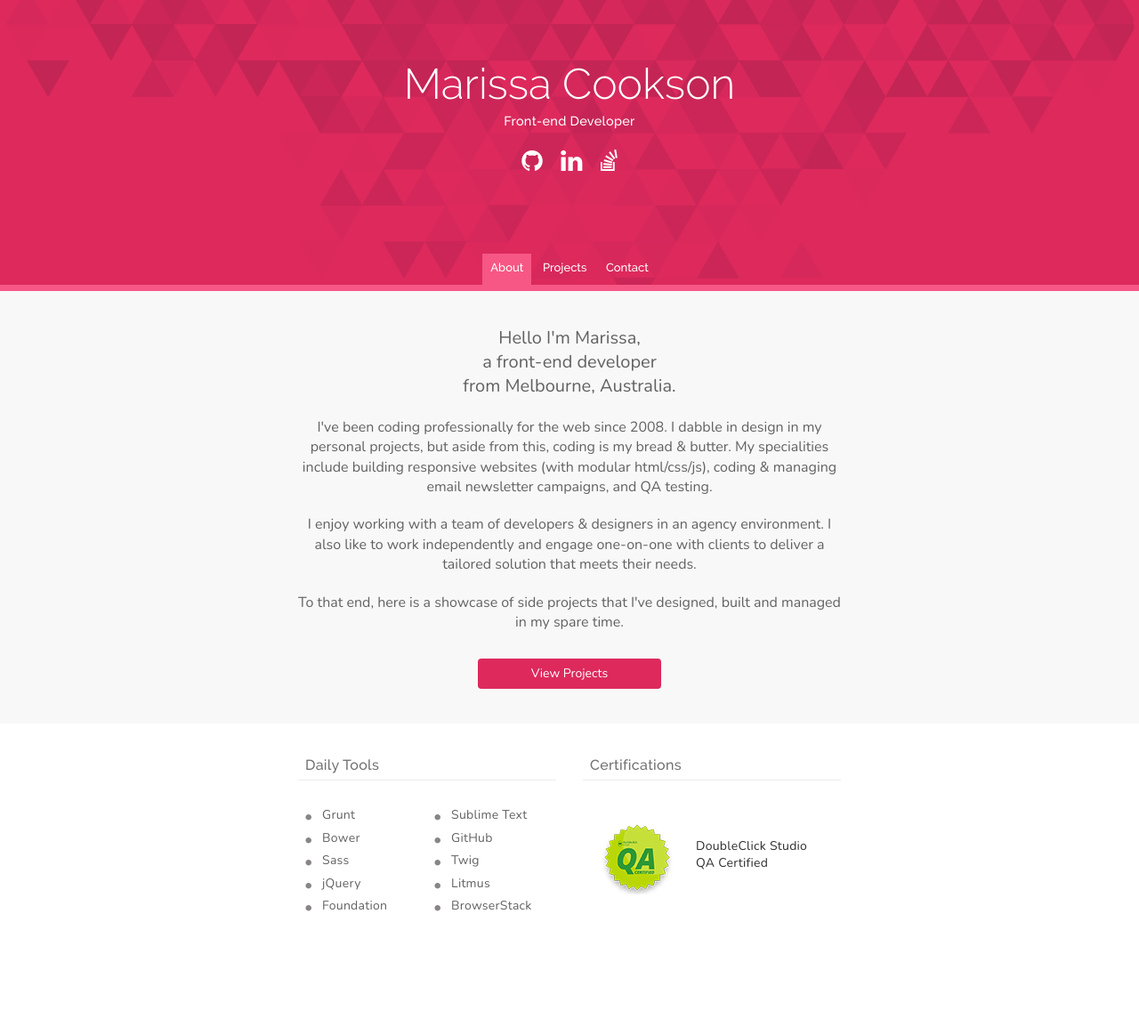
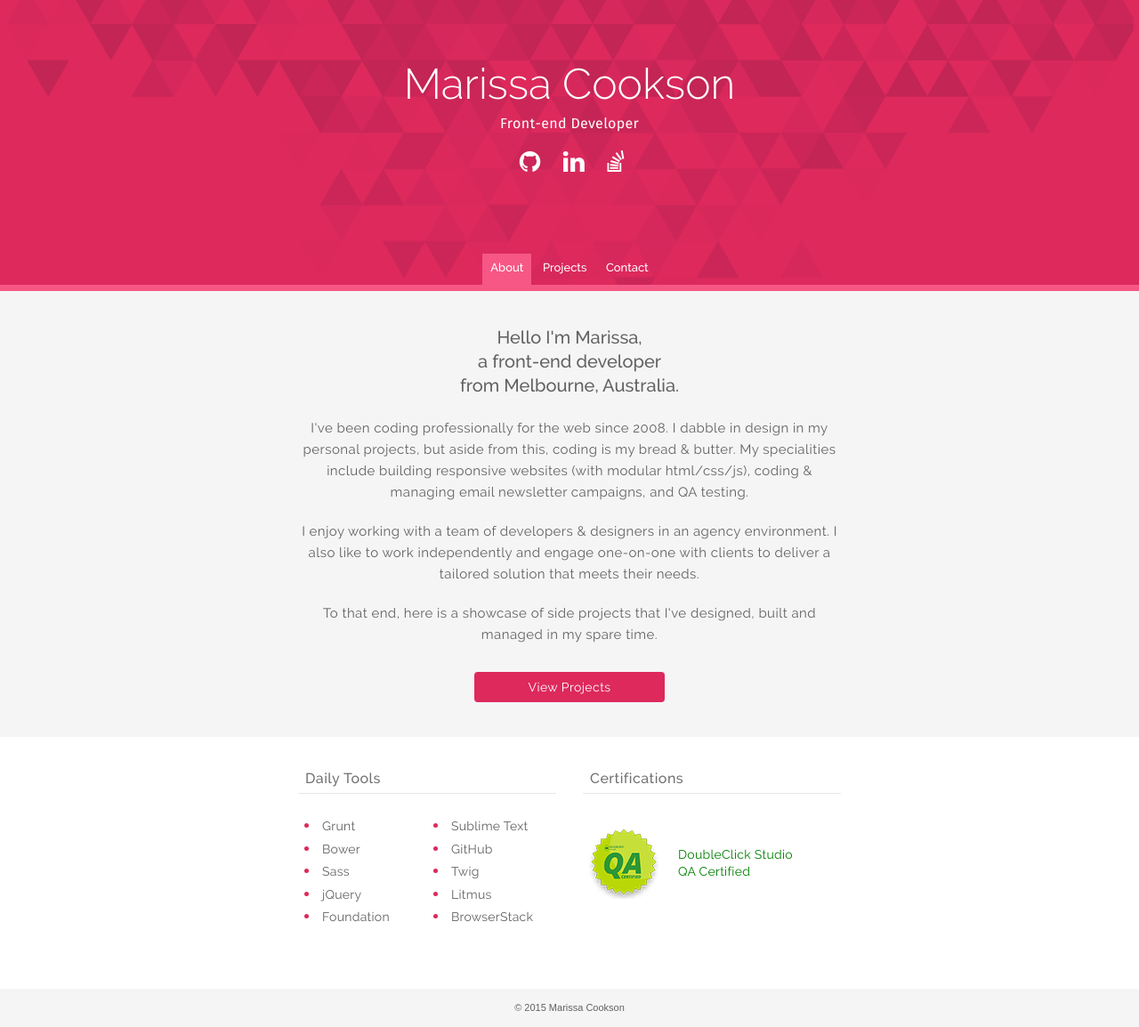
Before and after one commit to marissajmc/projects, a PHP site: page / in a window 1280 px wide. Shown: the whole page at 89% size. Before the commit the page ends 1024 px from the top, so only its background shows below. Run offline with PHP 8.4, Linux system fonts and the light colour scheme.

Commit message:
Homepage css

```diff
--- a/index.php
+++ b/index.php
@@ -7,7 +7,6 @@
     <meta name="viewport" content="width=device-width, initial-scale=1">
     <link rel="stylesheet" href="dist/css/style.css">
     <link rel="shortcut icon" href="favicon.ico" type="image/vnd.microsoft.icon" />
-    <link href='https://fonts.googleapis.com/css?family=Nunito:300,400' rel='stylesheet' type='text/css'>
 	<script src="dist/js/modernizr.js"></script>
 	<script>
 	  (function(i,s,o,g,r,a,m){i['GoogleAnalyticsObject']=r;i[r]=i[r]||function(){
@@ -25,7 +24,7 @@
 		<div class="site-header__inner">
 			<h1 class="site-title">Marissa Cookson</h1>
 			<h3 class="site-subtitle">Front-end Developer</h3>
-			<ul class="unstyled social-list">
+			<ul class="unstyled icon-list">
 				<li><a href="https://github.com/marissajmc" target="_blank" class="icon--github"></a></li>
 				<li><a href="http://www.linkedin.com/pub/marissa-cookson/35/8a9/a4" class="icon--linkedin" target="_blank"></a></li>
 				<li><a href="http://stackoverflow.com/users/872018/marissajmc" class="icon--stackoverflow" target="_blank"></a></li>
@@ -85,9 +84,9 @@
 		</div>
 	</section>
 
-	<!-- <footer class="site-footer">
-		&copy; <?php echo date("Y"); ?> Marissa Cookson &bull;
-	</footer> -->
+	<footer class="l-light-container site-footer">
+		&copy; <?php echo date("Y"); ?> Marissa Cookson
+	</footer>
 
 </body>
 </html>
--- a/src/sass/components/_layout.scss
+++ b/src/sass/components/_layout.scss
@@ -1,13 +1,6 @@
 /* -------------------------------
    Layout
 ------------------------------- */
-.collapse-small,
-.collapse-small .columns {
-	@media #{$small-only} {
-		padding: 0;
-	}
-}
-
 .l-fluid-image {
     width: 100%;
     height: auto;
@@ -18,20 +11,6 @@
     text-align: center;
 }
 
-.introduction {
-    max-width: rem-calc(616);
-    margin: 0 auto;
-    p {
-    	@media #{$medium-up} {
-			font-size: rem-calc(16);
-    	}
-    	&:last-child {
-    		margin: 0;
-    	}
-    }
-    -webkit-font-smoothing: antialiased;
-}
-
 .l-section {
 	padding: rem-calc(30 20 35);
 	@media #{$medium-up} {
@@ -40,8 +19,7 @@
 }
 
 .l-light-container {
-	background: #f8f8f8;
-	// color: lighten($body-font-color, 5%);
+	background: darken(#f8f8f8, 1%);
 }
 
 .collapse-left {
@@ -52,10 +30,22 @@
 	padding-right: 0;
 }
 
-.collapse-small {
+.collapse-small,
+.collapse-small .columns {
 	@media #{$small-only} {
 		padding: 0;
 	}
+}
+
+.introduction {
+    max-width: rem-calc(616);
+    margin: 0 auto;
+    p {
+    	@media #{$medium-up} {
+			font-size: rem-calc(15);
+    	}
+    }
+    -webkit-font-smoothing: antialiased;
 }
 
 .tools {
--- a/src/sass/components/_lists.scss
+++ b/src/sass/components/_lists.scss
@@ -6,18 +6,16 @@
     margin-left: 0;
     li {
         list-style-type: none;
-        position: relative;
-        padding-left: rem-calc(20);
-        -webkit-font-smoothing: antialiased;
-
         &:before {
-            content: '\2022';
-            color: #8a8585;
-            font-size: rem-calc(18);
-            position: absolute;
-            top: 3px;
-            left: 0;
-            line-height: 1;
+            content: '';
+            background: $primary-color;
+            width: rem-calc(5);
+            height: rem-calc(5);
+            border-radius: 100%;
+            position: relative;
+            float: left;
+            top: rem-calc(8);
+            margin-right: rem-calc(15);
         }
     }
 }
@@ -25,13 +23,12 @@
 .unstyled {
     margin: 0;
     li {
-        padding: 0;
         &:before {
-            content: '';
+            background: 0;
+            margin: 0;
         }
     }
 }
-
 
 .toolkit {
     width: 100%;
@@ -48,7 +45,7 @@
     }
 
     @media #{$medium-up} {
-        margin-top: rem-calc(28);
+        margin-top: rem-calc(25);
     }
 }
 
@@ -57,7 +54,7 @@
     margin-bottom: rem-calc(28);
 
     @media #{$medium-up} {
-        margin-top: rem-calc(45);
+        margin-top: rem-calc(35);
     }
 
     .certified__badge,
@@ -66,23 +63,23 @@
     }
 
     .certified__badge {
-        padding-left: rem-calc(20);
-        padding-right: rem-calc(25);
+        padding-right: rem-calc(20);
     }
 
     .certified__name {
         line-height: 1.3;
-        padding-top: rem-calc(20);
+        padding-top: rem-calc(24);
         letter-spacing: 0.02em;
-        color: darken($body-font-color, 20%);
+        // color: darken($body-font-color, 20%);
+        color: green;
     }
 }
 
-.social-list {
+.icon-list {
     margin-top: rem-calc(16);
     li {
         display: inline-block;
-        margin-right: rem-calc(7);
+        // margin-right: rem-calc(7);
         &:last-child {
             margin-right: 0;
         }
--- a/src/sass/components/_type.scss
+++ b/src/sass/components/_type.scss
@@ -13,7 +13,7 @@
     &.underlined {
 		padding-left: rem-calc(8);
 		padding-bottom: rem-calc(8);
-		border-bottom: 1px solid darken(#f2f1f0, 2%);
+		border-bottom: 1px solid darken(#f2f1f0, 4%);
 	}
 }
 
@@ -22,32 +22,32 @@
 }
 
 h3 {
-	letter-spacing: 0.02em;
+	letter-spacing: 0.03em;
 	-webkit-font-smoothing: subpixel-antialiased;
 	color: lighten($body-font-color, 6%);
 }
 
 p {
-	line-height: 1.4;
+	letter-spacing: 0.03em;
 	margin-bottom: rem-calc(20);
-	font-weight: 300;
+	&:last-child {
+		margin-bottom: 0;
+	}
 }
 
 .site-subtitle {
 	font-weight: 300;
-	// font-family: 'Fira Sans';
+	font-family: 'FiraSans', sans-serif;
 	margin-top: rem-calc(8);
 	letter-spacing: .02em;
-	font-size: rem-calc(14);
+	font-size: rem-calc(13);
 	@media #{$medium-up} {
 		margin-top: rem-calc(11);
-		font-size: rem-calc(14.5);
+		font-size: rem-calc(16);
 	}
 }
 
 .callout {
-	font-family: $body-font-family;
-	-webkit-font-smoothing: antialiased;
 	line-height: 1.35;
 	margin-bottom: rem-calc(22);
 }
--- a/src/sass/components/_ui.scss
+++ b/src/sass/components/_ui.scss
@@ -7,25 +7,19 @@
 	color: #fff;
 	width: auto;
 	display: inline-block;
+	background: $primary-color;
+	margin-top: rem-calc(10);
 	padding: rem-calc(10 50);
-
-	margin-top: rem-calc(10);
 	-webkit-font-smoothing: subpixel-antialiased;
-	@media #{$medium-up} {
-
-		padding: rem-calc(10 60);
-	}
-
 	text-decoration: none;
-
 	border-radius: 4px;
-	// background: lighten(#7D5DFC, 4%);
-	// background: #f65784;
-	background: $primary-color;
-	color: #fff;
 
 	&:hover {
 		color: #fff;
+	}
+
+	@media #{$medium-up} {
+		padding: rem-calc(10 60);
 	}
 }
 
--- a/src/sass/global/_footer.scss
+++ b/src/sass/global/_footer.scss
@@ -1,18 +1,10 @@
 /* -------------------------------
    Footer
 ------------------------------- */
-.page-footer {
+.site-footer {
     padding-top: rem-calc(14);
     padding-bottom: rem-calc(14);
-    font-style: italic;
-    font-size: rem-calc(11.5);
-    a {
-        color: $body-font-color;
-    }
-    @media #{$medium-only} {
-        padding-left: rem-calc(16);
-    }
-    @media #{$medium-up} {
-        font-size: rem-calc(12);
-    }
+    font-family: Arial, sans-serif;
+    font-size: rem-calc(11);
+    text-align: center;
 }
--- a/src/sass/global/_header.scss
+++ b/src/sass/global/_header.scss
@@ -6,7 +6,7 @@
 	@media #{$medium-up} {
 		background: $primary-color url(../img/pattern_triangles.gif) no-repeat center -13px;
 	}
-	border-bottom: 7px solid #f65784;
+	border-bottom: 7px solid $secondary-color;
 	text-align: center;
 	* {
 		color: #fff;
@@ -16,10 +16,6 @@
 
 .site-header__inner {
 	padding-top: rem-calc(43);
-	@media #{$medium-up} {
-		// padding-top: rem-calc(31);
-		// padding-top: rem-calc(43);
-	}
 	@media #{$large-up} {
 		padding-top: rem-calc(71);
 	}
--- a/src/sass/global/_navigation.scss
+++ b/src/sass/global/_navigation.scss
@@ -1,3 +1,6 @@
+/* -------------------------------
+   Navigation
+------------------------------- */
 .site-navigation {
 	a {
 		display: inline-block;
--- a/src/sass/partials/_base.scss
+++ b/src/sass/partials/_base.scss
@@ -18,7 +18,6 @@
     font-family: $body-font-family;
     font-size: $body-font-size;
     line-height: 1.3;
-    font-weight: 300;
 }
 
 a {
--- a/src/sass/partials/_fonts.scss
+++ b/src/sass/partials/_fonts.scss
@@ -1,12 +1,12 @@
-// @font-face {
-//     font-family: 'FiraSans';
-//     src: url('../fonts/firasans/firasans-regular-webfont.eot'); /* IE9 Compat Modes */
-//     src: url('../fonts/firasans/firasans-regular-webfont.eot?#iefix') format('embedded-opentype'), /* IE6-IE8 */
-//         url('../fonts/firasans/firasans-regular-webfont.woff2') format('woff2'), Super Modern Browsers
-//         url('../fonts/firasans/firasans-regular-webfont.woff') format('woff'), /* Pretty Modern Browsers */
-//         url('../fonts/firasans/firasans-regular-webfont.ttf')  format('truetype'), /* Safari, Android, iOS */
-//         url('../fonts/firasans/firasans-regular-webfont.svg#FiraSans') format('svg'); /* Legacy iOS */
-// }
+@font-face {
+    font-family: 'FiraSans';
+    src: url('../fonts/firasans/firasans-regular-webfont.eot'); /* IE9 Compat Modes */
+    src: url('../fonts/firasans/firasans-regular-webfont.eot?#iefix') format('embedded-opentype'), /* IE6-IE8 */
+        url('../fonts/firasans/firasans-regular-webfont.woff2') format('woff2'), Super Modern Browsers
+        url('../fonts/firasans/firasans-regular-webfont.woff') format('woff'), /* Pretty Modern Browsers */
+        url('../fonts/firasans/firasans-regular-webfont.ttf')  format('truetype'), /* Safari, Android, iOS */
+        url('../fonts/firasans/firasans-regular-webfont.svg#FiraSans') format('svg'); /* Legacy iOS */
+}
 
 @font-face {
     font-family: 'RalewayLight';
@@ -20,12 +20,12 @@
 
 @font-face {
     font-family: 'Raleway';
-    src: url('../fonts/raleway/raleway-regular-webfont.eot'); /* IE9 Compat Modes */
-    src: url('../fonts/raleway/raleway-regular-webfont.eot?#iefix') format('embedded-opentype'), /* IE6-IE8 */
-        url('../fonts/raleway/raleway-regular-webfont.woff2') format('woff2'), /* Super Modern Browsers */
-        url('../fonts/raleway/raleway-regular-webfont.woff') format('woff'), /* Pretty Modern Browsers */
-        url('../fonts/raleway/raleway-regular-webfont.ttf')  format('truetype'), /* Safari, Android, iOS */
-        url('../fonts/raleway/raleway-regular-webfont.svg#Raleway') format('svg'); /* Legacy iOS */
+    src: url('../fonts/raleway/raleway-regular-webfont.eot');
+    src: url('../fonts/raleway/raleway-regular-webfont.eot?#iefix') format('embedded-opentype'),
+         url('../fonts/raleway/raleway-regular-webfont.woff2') format('woff2'),
+         url('../fonts/raleway/raleway-regular-webfont.woff') format('woff'),
+         url('../fonts/raleway/raleway-regular-webfont.ttf') format('truetype'),
+         url('../fonts/raleway/raleway-regular-webfont.svg#Raleway') format('svg');
 }
 
 @font-face {
--- a/src/sass/partials/_settings.scss
+++ b/src/sass/partials/_settings.scss
@@ -12,6 +12,7 @@
 // Colors
 $body-font-color: #626262;
 $primary-color: #dd295c; //0478c1
+$secondary-color: #f65784;
 $link-color: #00AF00;
 $anchor-font-color-hover: $primary-color;
 
@@ -19,7 +20,7 @@
 
 // Fonts
 $brand-font-family: 'RalewayMedium', sans-serif;
-$body-font-family: 'Nunito', sans-serif;
+$body-font-family: 'Raleway', sans-serif;
 $body-font-size: rem-calc(14);
 $paragraph-font-size: $body-font-size;
 
```
Also changed, not shown: dist/css/style.css.
